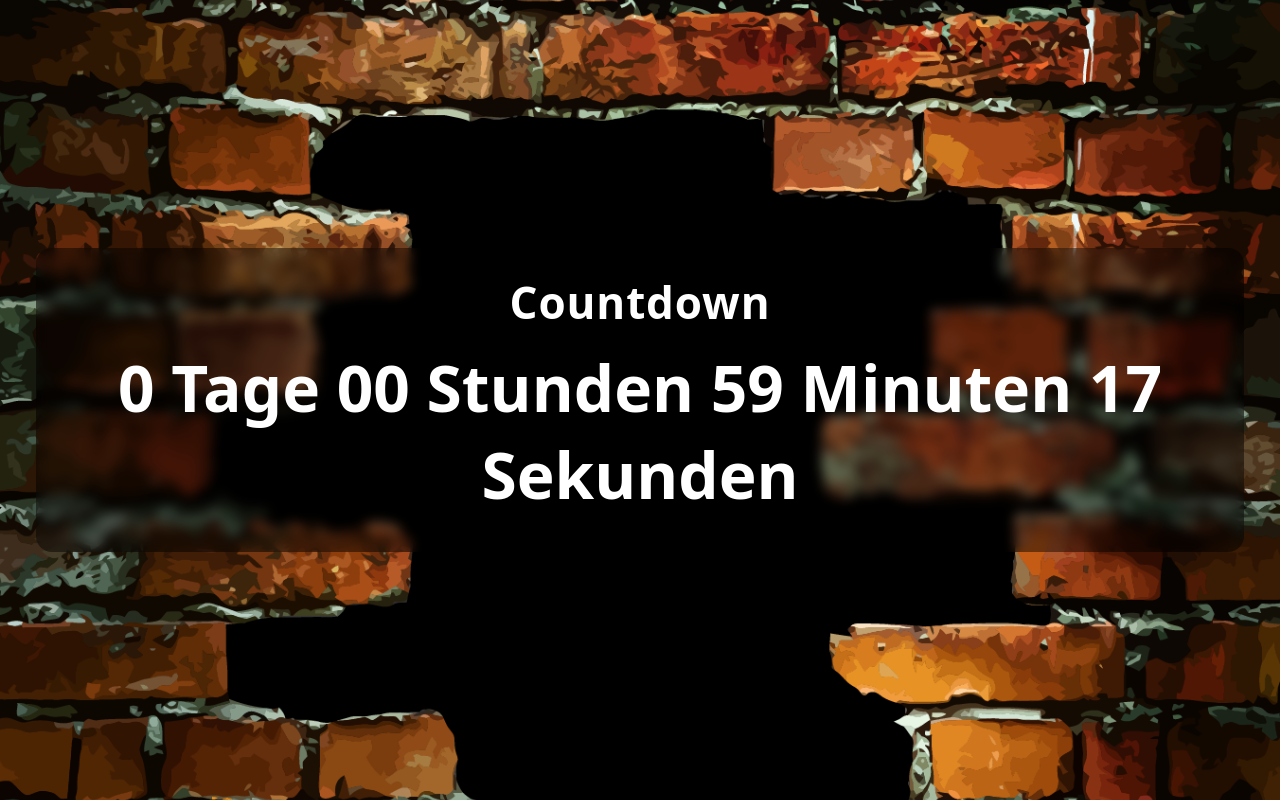
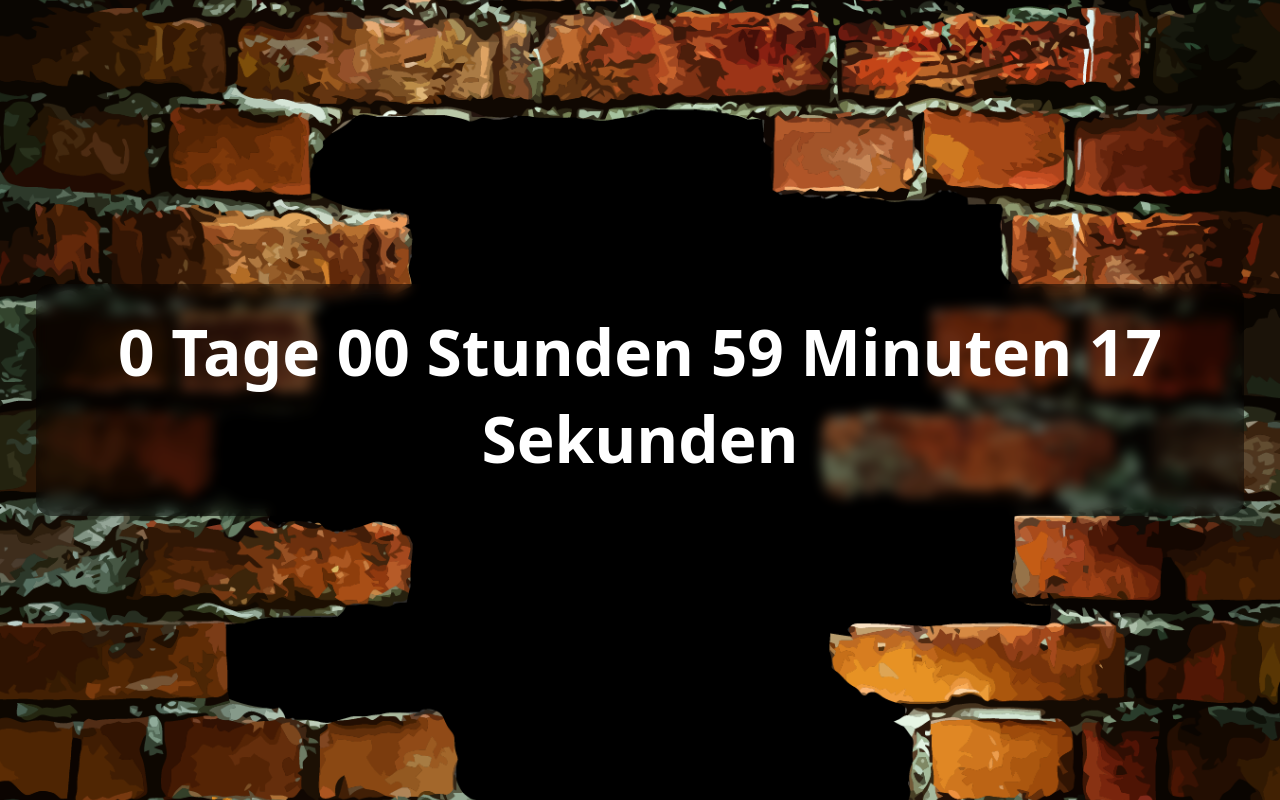
Before and after one commit to prenner-eo/Countdown, a plain HTML site: page index.html in a window 1280 px wide. Drawn offline with Linux system fonts and the light colour scheme.

Commit message:
Remove countdown heading from index.html

```diff
--- a/index.html
+++ b/index.html
@@ -70,7 +70,6 @@
 <body>
   <div class="overlay">
     <div class="card">
-      <h1>Countdown</h1>
       <div id="timer">Loading…</div>
       <div class="small" id="meta"></div>
     </div>
```
